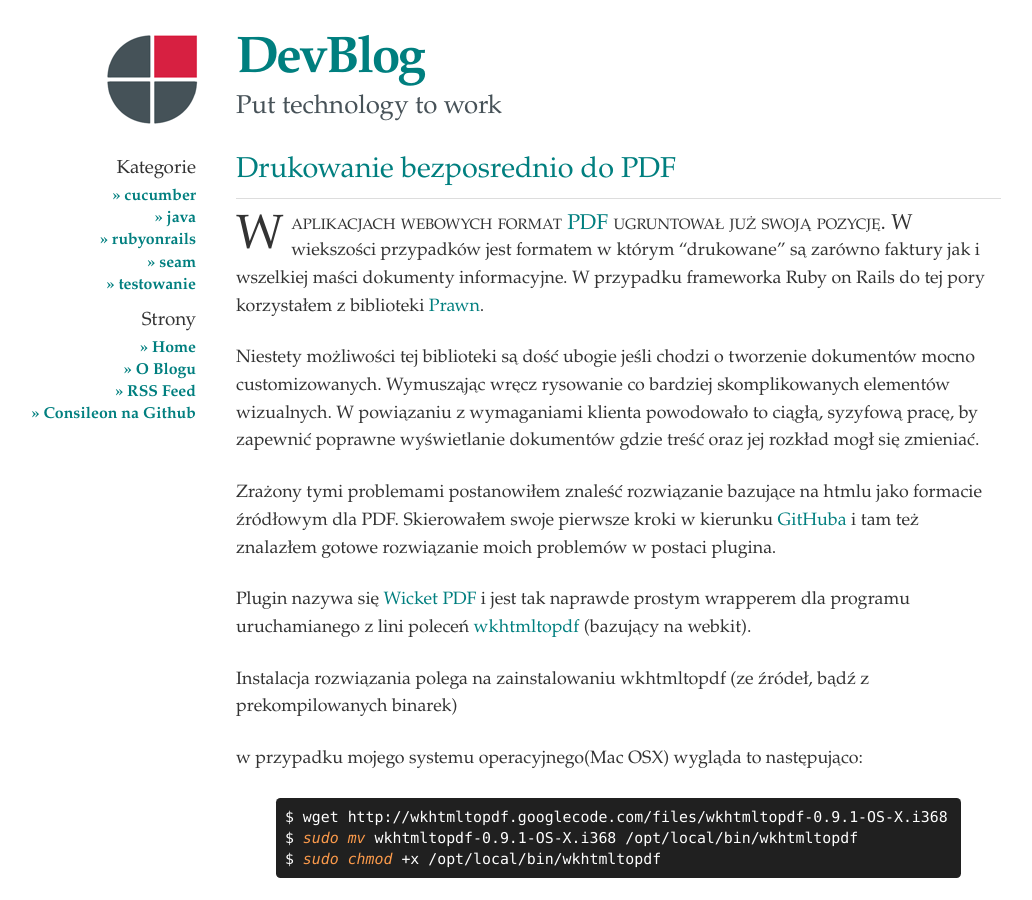
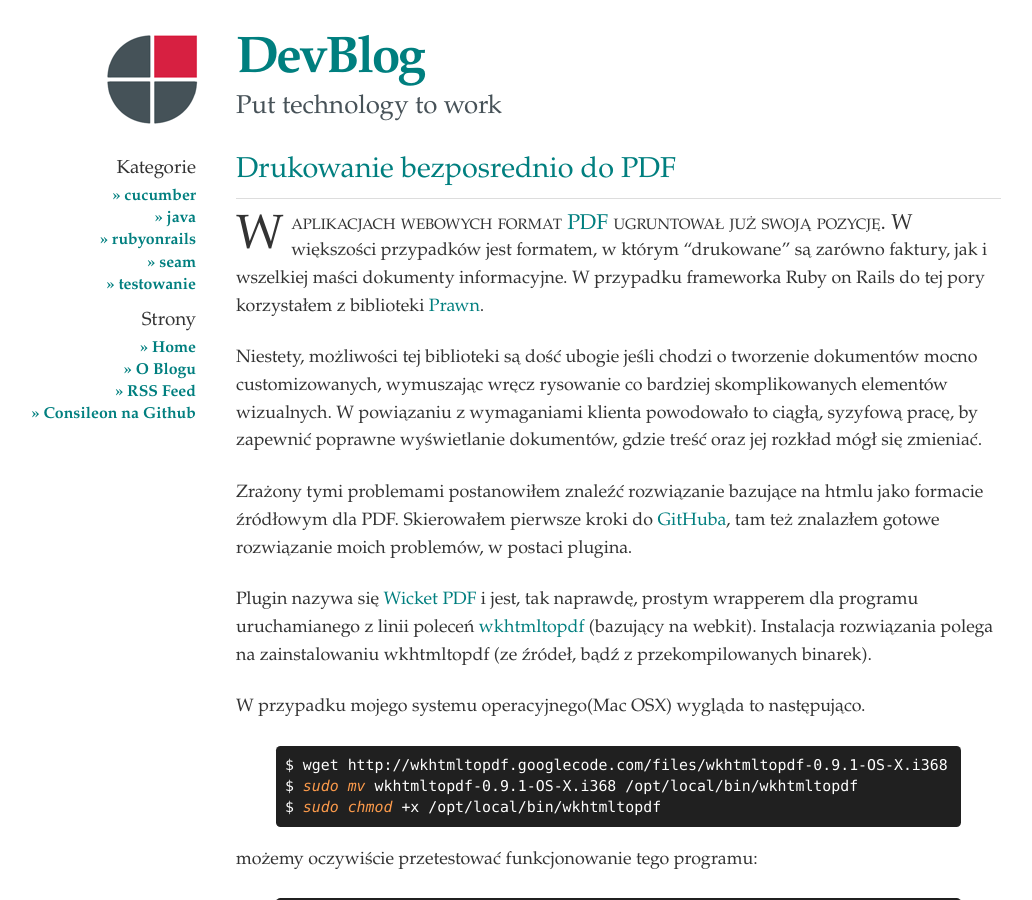
Before and after one commit to consileonpl/consileonpl.github.com, a Jekyll site: the page built from _posts/2010-02-03-drukowanie-pdf.markdown, in a window 1280 px wide and 900 px high. Shown: the whole window, without its empty margins (134-1166 px from the left). Built offline with Jekyll 4.4.1, drawn with Linux system fonts in a browser that asks for light colours; Markdown is read by kramdown in place of the engine named in the settings; some of the changed text lies outside the part shown.

Commit message:
fixes in content

```diff
--- a/_includes/bio_andrzej_sliwa.html
+++ b/_includes/bio_andrzej_sliwa.html
@@ -5,8 +5,7 @@
   </div>
   <div id="desc">
   <p>
-    Programista, pasjonat, scrum master, consultant IT. Pasjonuje się językami dynamicznymi, metodami wytważania oprogramowania oraz metodologiami prowadzenia projektów, szczególnie dbający o jakość wytwarzanych rozwiązań.
-    Obecnie koncentruje się na rozwóju w zakresie wykorzystywania frameworka Ruby on Rails, skalowanych rozwiązań, cloud computingu i języków funkcyjnych.
+    Programista, pasjonat, scrum master, konsultant IT. Pasjonuje się językami dynamicznymi, metodami wytwarzania oprogramowania oraz metodologiami prowadzenia projektów, szczególnie dbający o jakość wytwarzanych rozwiązań. Obecnie koncentruje się na rozwoju w zakresie wykorzystywania frameworka Ruby on Rails, skalowanych rozwiązań, cloud computingu i języków funkcyjnych.
   </p>
   </div>
 </div>
--- a/_includes/bio_michal_orman.html
+++ b/_includes/bio_michal_orman.html
@@ -5,8 +5,7 @@
   </div>
   <div id="desc">
   <p>
-  Programista, consultant IT. Pasjonuje się nowoczesnymi technologiami i metodami wytważania oprogramowania, oraz pedantycznie dba o jakość kodu w swoich projektach. Obecnie poświęca swój czas na zgłebianie tajników korporacyjnej Javy EE oraz frameworka Ruby on Rails,
-  a zawodowo zajmuje się szeroko pojętym konsultingiem.
+Programista, konsultant IT. Pasjonuje się nowoczesnymi technologiami i metodami wytwarzania oprogramowania, oraz pedantycznie dba o jakość kodu w swoich projektach. Obecnie poświęca swój czas na zgłębianie tajników korporacyjnej Javy EE oraz frameworka Ruby on Rails, a zawodowo zajmuje się szeroko pojętym konsultingiem.
   </p>
   </div>
 </div>
--- a/_posts/2010-02-03-drukowanie-pdf.markdown
+++ b/_posts/2010-02-03-drukowanie-pdf.markdown
@@ -3,25 +3,17 @@
 title: Drukowanie bezposrednio do PDF
 categories: [rubyonrails]
 ---
-W aplikacjach webowych format [PDF](http://pl.wikipedia.org/wiki/Pdf) ugruntował już swoją pozycję. W wiekszości przypadków jest formatem
-w którym "drukowane" są zarówno faktury jak i wszelkiej maści dokumenty informacyjne. W przypadku frameworka
-Ruby on Rails do tej pory korzystałem z biblioteki [Prawn](http://prawn.majesticseacreature.com/).
+W aplikacjach webowych format [PDF](http://pl.wikipedia.org/wiki/Pdf) ugruntował już swoją pozycję. W większości przypadków jest formatem, w którym “drukowane” są zarówno faktury, jak i wszelkiej maści dokumenty informacyjne.
+W przypadku frameworka Ruby on Rails do tej pory korzystałem z biblioteki [Prawn](http://prawn.majesticseacreature.com/).
 
-Niestety możliwości tej biblioteki są dość ubogie jeśli chodzi o tworzenie dokumentów mocno customizowanych.
-Wymusząjąc wręcz rysowanie co bardziej skomplikowanych elementów wizualnych. W powiązaniu z wymaganiami klienta
-powodowało to ciągłą, syzyfową pracę, by zapewnić poprawne wyświetlanie dokumentów gdzie treść oraz jej rozkład
-mogł się zmieniać.
+Niestety, możliwości tej biblioteki są dość ubogie jeśli chodzi o tworzenie dokumentów mocno customizowanych, wymuszając wręcz rysowanie co bardziej skomplikowanych elementów wizualnych. W powiązaniu z wymaganiami klienta powodowało to ciągłą, syzyfową pracę, by zapewnić poprawne wyświetlanie dokumentów, gdzie treść oraz jej rozkład mógł się zmieniać.
 
-Zrażony tymi problemami postanowiłem znaleść rozwiązanie bazujące na htmlu jako formacie źródłowym dla PDF.
-Skierowałem swoje pierwsze kroki w kierunku [GitHuba](http://github.com) i tam też znalazłem gotowe rozwiązanie moich problemów
-w postaci plugina.
+Zrażony tymi problemami postanowiłem znaleźć rozwiązanie bazujące na htmlu jako formacie źródłowym dla PDF. Skierowałem pierwsze kroki do [GitHuba](http://github.com), tam też znalazłem gotowe rozwiązanie moich problemów, w postaci plugina.
 
-Plugin nazywa się [Wicket PDF](http://github.com/mileszs/wicked_pdf ) i jest tak naprawde prostym wrapperem dla programu uruchamianego z lini poleceń
-[wkhtmltopdf](http://code.google.com/p/wkhtmltopdf/) (bazujący na webkit).
+Plugin nazywa się [Wicket PDF](http://github.com/mileszs/wicked_pdf) i jest, tak naprawdę, prostym wrapperem dla programu uruchamianego z linii poleceń [wkhtmltopdf](http://code.google.com/p/wkhtmltopdf/) (bazujący na webkit).
+Instalacja rozwiązania polega na zainstalowaniu wkhtmltopdf (ze źródeł, bądź z przekompilowanych binarek).
 
-Instalacja rozwiązania polega na zainstalowaniu wkhtmltopdf (ze źródeł, bądź z prekompilowanych binarek)
-
-w przypadku mojego systemu operacyjnego(Mac OSX) wygląda to następująco:
+W przypadku mojego systemu operacyjnego(Mac OSX) wygląda to następująco.
 
 {% highlight console %}
 $ wget http://wkhtmltopdf.googlecode.com/files/wkhtmltopdf-0.9.1-OS-X.i368
--- a/about.markdown
+++ b/about.markdown
@@ -6,6 +6,4 @@
 Nowości z warsztatu programistycznego Consileon Polska
 ------------------------------------------------------
 
-Ten mały blog jest miejscem gdzie programiści pracujący w / dla **Consileon Polska** piszą o swojej
-pracy, o umiejętnościach których się nauczyli, o kodzie który wydali, o wszystkich tych szczegółach
-naszej pracy które towarzyszą nam na co dzień.
+Ten mały blog jest miejscem gdzie my, programiści pracujący w / dla Consileon Polska, piszemy o swojej pracy. O umiejętnościach które nabyliśmy, o kodzie który wydaliśmy, o wszystkich tych szczegółach naszej pracy i problemach, które towarzyszą nam na co dzień.
```
